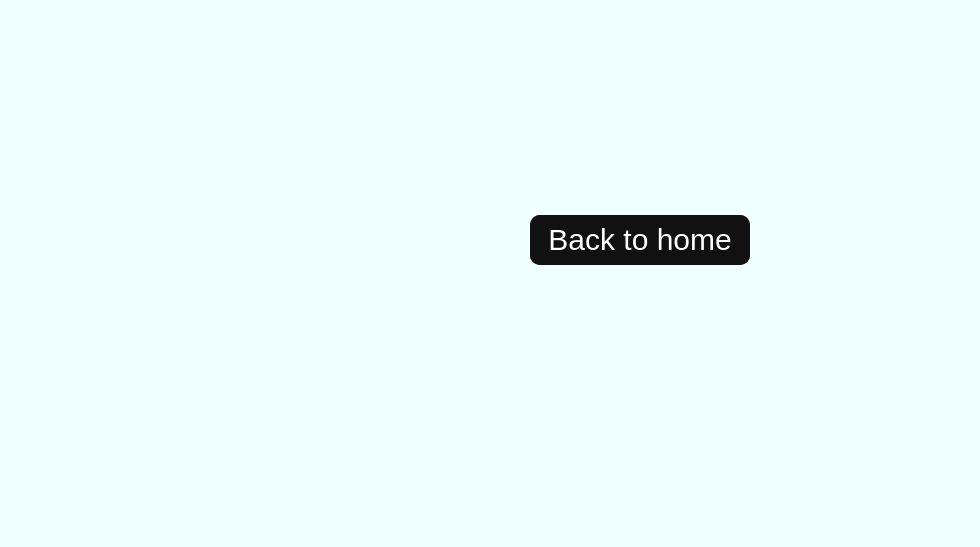
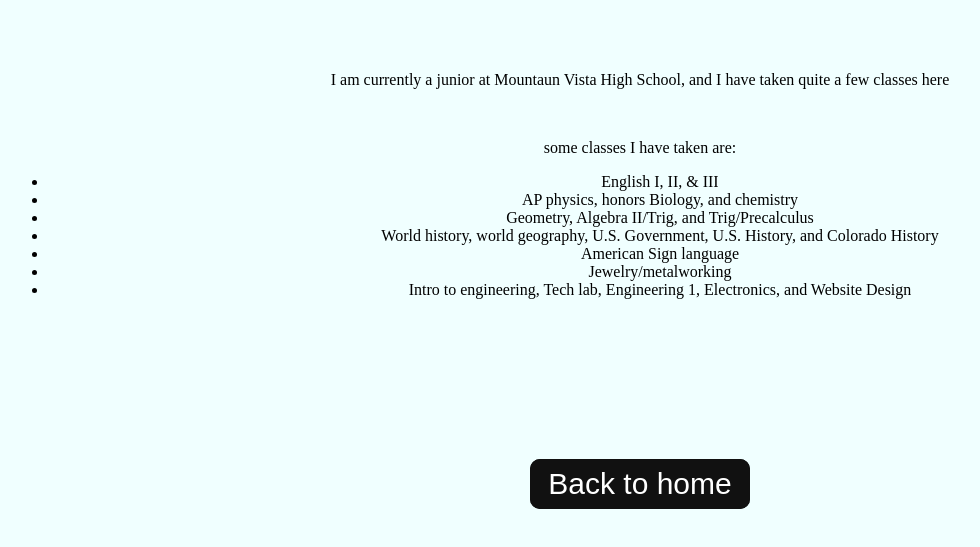
Before and after one commit to smithjr6/resume, a plain HTML site: page education.html in a window 1280 px wide. Shown: the part 61-608 px from the top of the page, without its empty margins (0-980 px from the left). Drawn offline with Linux system fonts and the light colour scheme.

Commit message:
Update education.html

```diff
--- a/education.html
+++ b/education.html
@@ -6,8 +6,18 @@
     </head>
     <body>
 	    <h1 class ="bold">Education</h1><br><br>
-	    <p></p>
-
+	    <p>I am currently a junior at Mountaun Vista High School, and I have taken quite a few classes here</p>
+	    <br>
+	    <p>some classes I have taken are:</p>
+	    <ul>
+		    <li>English I, II, & III</li>
+		    <li>AP physics, honors Biology, and chemistry</li>
+		    <li>Geometry, Algebra II/Trig, and Trig/Precalculus</li>
+		    <li>World history, world geography, U.S. Government, U.S. History, and Colorado History</li>
+		    <li>American Sign language</li>
+		    <li>Jewelry/metalworking</li>
+		    <li>Intro to engineering, Tech lab, Engineering 1, Electronics, and Website Design</li>
+	    </ul>
 
 
 
```
